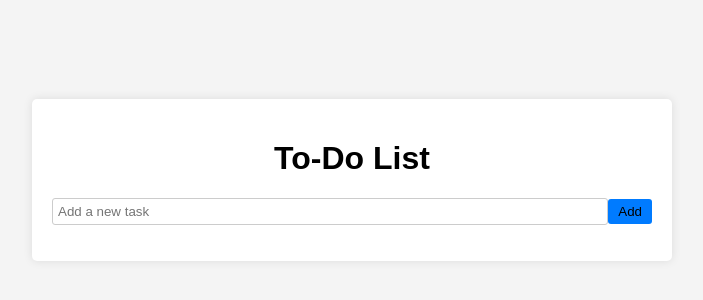
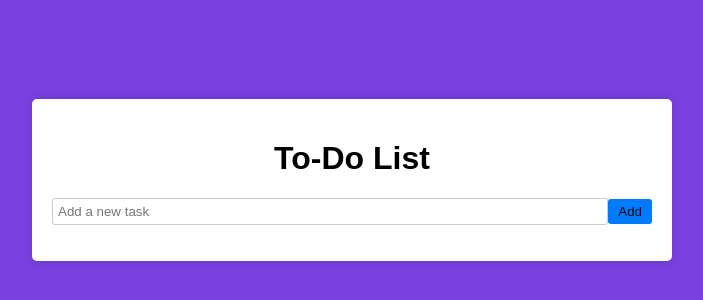
Before and after one commit to barikhemanta/To-Do-List-Simple, a plain HTML site: page index.html in a window 1280 px wide. Shown: the part 220-520 px from the top of the page, without its empty margins (288-991 px from the left). Drawn offline with Linux system fonts and the light colour scheme.

Commit message:
Update styles.css

```diff
--- a/styles.css
+++ b/styles.css
@@ -6,7 +6,7 @@ body {
   justify-content: center;
   align-items: center;
   min-height: 100vh;
-  background-color: #f4f4f4;
+  background-color: #793FDF;
 }
 
 .container {
```
